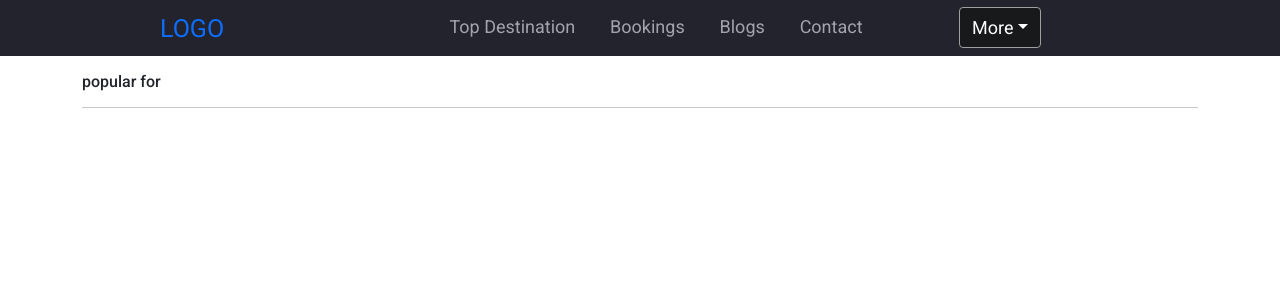
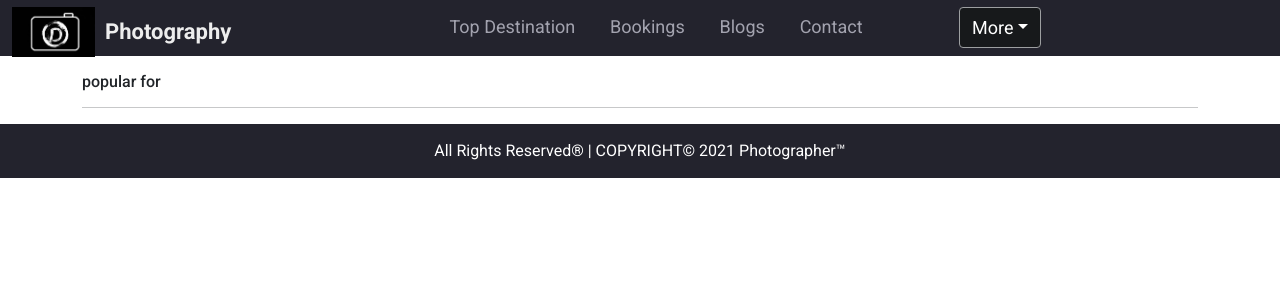
Before and after one commit to Naman-12911/Book-a-photographer, a React (Create React App) app in the folder frontend_photographer/: page /blog/1 in a window 1280 px wide. Shown: the top 300 px of the page. Built offline with nearby package versions, Linux system fonts and the light colour scheme; no server answers.

Commit message:
logo updated

```diff
--- a/frontend_photographer/src/components/portal1/Navbar.js
+++ b/frontend_photographer/src/components/portal1/Navbar.js
@@ -1,41 +1,23 @@
 import React from "react";
-//import logo from "./image/logo3.jpg";
-import { Link } from "react-router-dom";
+import  navbar_logo from "../image/navbar_logo.PNG";
+// import { Link } from "react-router-dom";
+import "../../css/Navbar.css";
 
 function Navbar() {
   return (
-    <nav className="navbar navbar-expand-lg navbar-dark bg-dark sticky-top">
-      <div className="container-fluid">
-        <Link className="navbar-brand" to="/">
-          Logo
-        </Link>
-        <button
-          className="navbar-toggler"
-          type="button"
-          data-bs-toggle="collapse"
-          data-bs-target="/navbarSupportedContent"
-          aria-controls="navbarSupportedContent"
-          aria-expanded="false"
-          aria-label="Toggle navigation"
-        >
-          <span className="navbar-toggler-icon"></span>
-        </button>
-        <div className="collapse navbar-collapse" id="navbarSupportedContent">
-          <ul className="navbar-nav me-auto mb-2 mb-lg-0 ">
-            <li className="nav-item">
-              <Link className="nav-link" aria-current="page" to="/contact">
-                Contact
-              </Link>
-            </li>
-            <li className="nav-item " id="naman">
-              <Link className="nav-link p-2" to="/about">
-                About
-              </Link>
-            </li>
-          </ul>
+    <div class="main-header">
+        <div class="inner-header">
+            <div class="inner-logo">
+              <div className='navimg'> <img id='nav_img' src={navbar_logo} alt="" />
+              </div>
+              <div className='logodiv'><a id ='nav_text'href="#">Photography</a>
+              </div>
+            </div>
+            <div class="header-link"><a  id ='nav-id' href="Contact">Contact</a></div>
+            <div class="header-link"><a  id ='nav-id' href="About">About</a></div>
+
         </div>
-      </div>
-    </nav>
+    </div>
   );
 }
 export default Navbar;
--- /dev/null
+++ b/frontend_photographer/src/components/portal_customer/Footer.js
@@ -0,0 +1,12 @@
+import React from "react";
+import "../../css/index.css";
+
+const Footer = () => {
+  return (
+    <div className="footer-portal2">
+      All Rights Reserved&#174; | COPYRIGHT&#169; 2021 Photographer&trade;
+    </div>
+  );
+};
+
+export default Footer;
--- a/frontend_photographer/src/components/portal_customer/Main.js
+++ b/frontend_photographer/src/components/portal_customer/Main.js
@@ -3,18 +3,18 @@ import "../../css/Main.css";
 import { Link } from "react-router-dom";
 import { Dropdown, DropdownButton } from "react-bootstrap";
 import Profile from './Profile';
+import  navbar_logo from "../image/navbar_logo.PNG";
 
 function Main() {
   return (
     <div id="navbar-font-size">
       <nav className="main-nav">
         {/* 1st logo part  */}
-        <div className="logo">
-          <h2>
-            <Link id="logo-text" to="/">
-              LOGO
-            </Link>
-          </h2>
+        <div class="inner-logo">
+              <div className='navimg'> <img id='nav_img' src={navbar_logo} alt="" />
+              </div>
+              <div className='logodiv'><a id ='nav_text'href="#">Photography</a>
+              </div>
         </div>
 
         {/* 2nd menu part  */}
--- a/frontend_photographer/src/css/Main.css
+++ b/frontend_photographer/src/css/Main.css
@@ -130,3 +130,42 @@ li {
   text-decoration: none;
   color: black;
 }
+
+/* logo container */
+.inner-logo{
+  float: left;
+  height: 67px;
+  padding: 2px;
+  font-size: 20px;
+  font-weight: bold;
+  content: "";
+  display: table;
+  clear: both;
+}
+.logo-nav{
+  float:left;
+  font-size:14px;
+  height: 50px;
+  border-radius: 50%;
+}
+.logodiv{
+  float: left;
+  width: 20%;
+  font:22px Arial, sans-serif;
+  font-weight: 800;
+  padding-top: 17px;
+
+}
+.navimg{
+  float: left;
+  padding: 5px 10px;
+  height: 100%;
+}
+.navimg #nav_img{
+  height:50px;
+}
+.logodiv #nav_text{
+  text-decoration: none;
+  background-color: transparent;
+  color:#ededed;
+}
--- /dev/null
+++ b/frontend_photographer/src/css/Navbar.css
@@ -0,0 +1,70 @@
+.main-header{
+    background-color: #000;
+    border-color: #080808;
+    min-height: 70px;
+    border: 1px solid transparent;
+}
+.inner-header{
+    width: 80%;
+    margin: auto;
+
+}
+.inner-logo{
+    float: left;
+    height: 67px;
+    padding: 2px;
+    font-size: 20px;
+    font-weight: bold;
+    content: "";
+    display: table;
+    clear: both;
+}
+
+/* logo container */
+.logo-nav{
+    float:left;
+    font-size:14px;
+    height: 50px;
+    border-radius: 50%;
+}
+.logodiv{
+    float: left;
+    width: 20%;
+    font:22px Arial, sans-serif;
+    font-weight: 800;
+    padding-top: 17px;
+
+}
+.navimg{
+    float: left;
+    padding: 5px 10px;
+    height: 100%;
+}
+.navimg #nav_img{
+    height:50px;
+}
+
+.logodiv #nav_text{
+    text-decoration: none;
+    background-color: transparent;
+    color:#ededed;
+}
+/* logo container end */
+
+/* about and contact */
+
+.header-link{
+    float:right;
+    font-size:14px;
+    height: 70px;
+    padding: 15px 15px;
+    font-size:16px;
+    font-weight: bold;
+    padding-top: 20px;
+}
+#nav-id{
+
+    text-decoration: none;
+    background-color: transparent;
+    color:#ededed;
+}
--- a/frontend_photographer/src/css/index.css
+++ b/frontend_photographer/src/css/index.css
@@ -20,7 +20,7 @@ button {
 } */
 .header {
   width: 100%;
-  height: 768px;
+  height: 600px;
   position: relative;
   background-color: #15151d;
   background-repeat: no-repeat;
@@ -156,3 +156,10 @@ nav ul li a:hover {
 #repeatcard {
   grid-template-columns: repeat(3, 3fr);
 }
+.footer-portal2{
+  background-color: #23232d;
+  text-align: center;
+  color: white;
+  padding: 15px;
+  size: 3px;
+}
--- a/frontend_photographer/src/shells/Appshell.js
+++ b/frontend_photographer/src/shells/Appshell.js
@@ -5,6 +5,7 @@ import Main from "../components/portal_customer/Main";
 import { BrowserRouter as Switch, Route } from "react-router-dom";
 import Single_photo from "../components/portal_customer/Single_photo";
 import Profile from "../components/portal_customer/Profile";
+import Footer from "../components/portal_customer/Footer";
 
 // portal 2
 function Appshell() {
@@ -35,6 +36,8 @@ function Appshell() {
         </Route>
 
       </Switch>
+      <Footer />
+
     </>
   );
 }
```
Also changed, not shown: frontend_photographer/src/components/image/navbar_logo.PNG (added).
